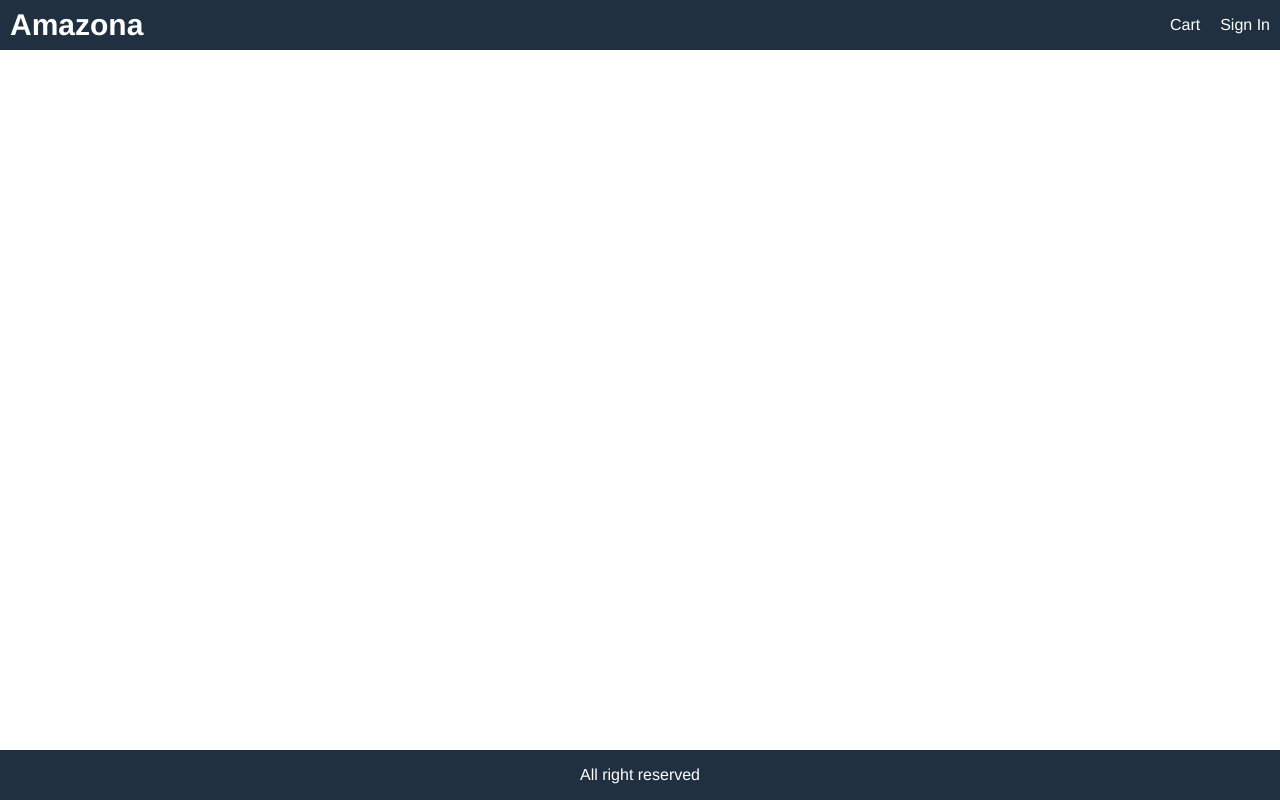
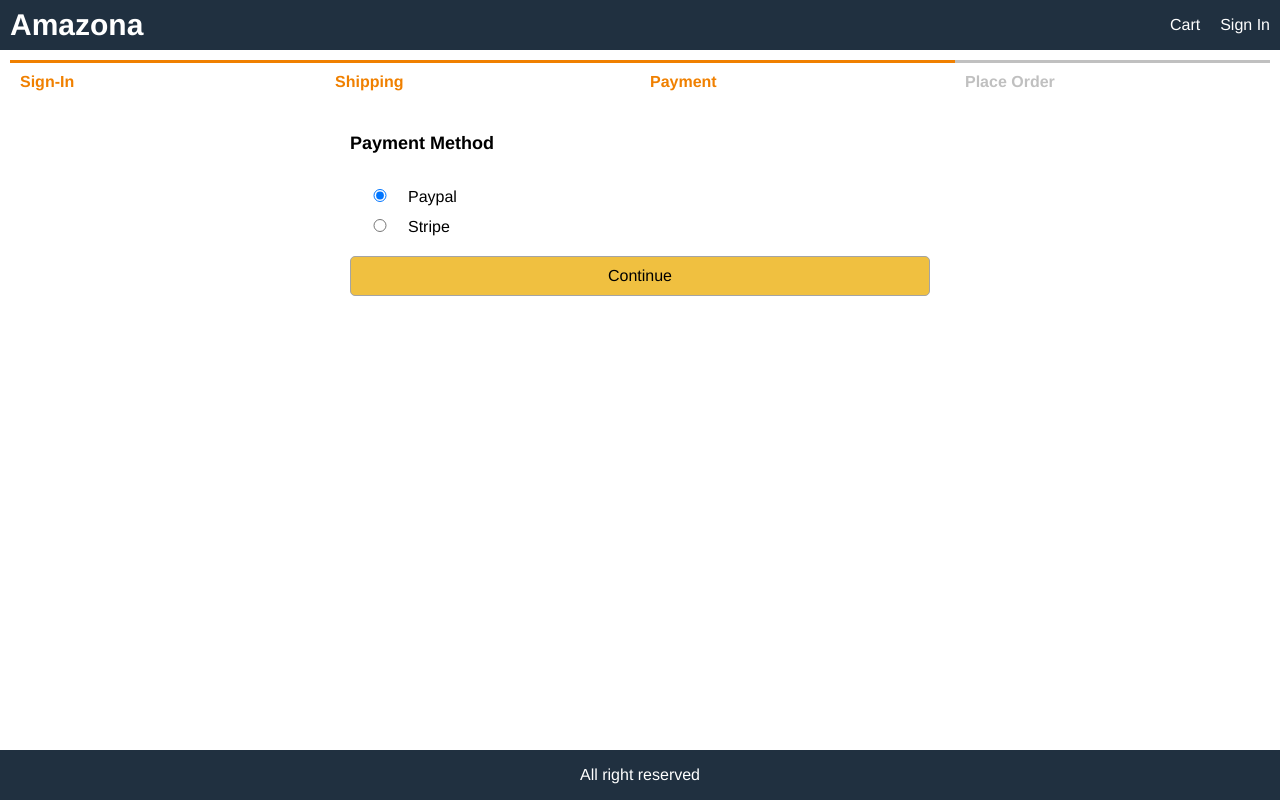
Before and after one commit to FranMackinlay/E-Commerce-MERN, a React (Create React App) app in the folder frontend/: page /payment in a window 1280 px wide. Built offline with nearby package versions, Linux system fonts and the light colour scheme.

Commit message:
ADD, paymentMethodScreen

```diff
--- a/frontend/src/App.js
+++ b/frontend/src/App.js
@@ -4,6 +4,7 @@ import { BrowserRouter, Link, Route } from 'react-router-dom';
 import { signOut } from './actions/userActions';
 import CartScreen from './screens/CartScreen';
 import HomeScreen from './screens/HomeScreen';
+import PaymentMethodScreen from './screens/PaymentMethodScreen';
 import ProductScreen from './screens/ProductScreen';
 import RegisterScreen from './screens/RegisterScreen';
 import ShippingAddressScreen from './screens/ShippingAddressScreen';
@@ -21,7 +22,7 @@ function App() {
 
   const signOutHandler = () => {
     dispatch(signOut());
-  }
+  };
 
   return (
     <BrowserRouter>
@@ -46,7 +47,7 @@ function App() {
                   </ul>
                 </div>
               ) : (
-                <Link to="/signin">Sign In</Link>
+                  <Link to="/signin">Sign In</Link>
                 )
             }
           </div>
@@ -57,6 +58,7 @@ function App() {
           <Route path='/signin' component={SignInScreen}></Route>
           <Route path='/register' component={RegisterScreen}></Route>
           <Route path='/shipping' component={ShippingAddressScreen}></Route>
+          <Route path='/payment' component={PaymentMethodScreen}></Route>
           <Route path='/' component={HomeScreen} exact></Route>
         </main>
         <footer className="row center">All right reserved</footer>
--- a/frontend/src/index.css
+++ b/frontend/src/index.css
@@ -279,7 +279,7 @@ img.large {
 
 .form label {
   margin: 1rem 0;
-  display: block;
+  /* display: block; */
 }
 
 /* Dropdown */
--- /dev/null
+++ b/frontend/src/screens/PaymentMethodScreen.jsx
@@ -0,0 +1,44 @@
+import React, { useState } from 'react';
+import { useDispatch } from 'react-redux';
+import { savePaymentMethod } from '../actions/cartActions';
+import CheckoutSteps from '../components/CheckoutSteps/CheckoutSteps';
+
+const PaymentMethodScreen = props => {
+  const [paymentMethod, setPaymentMethod] = useState('PayPal');
+  const dispatch = useDispatch();
+
+  const submitHandler = e => {
+    e?.preventDefault();
+    dispatch(savePaymentMethod(paymentMethod));
+    props.history.push('/placeorder')
+
+  }
+  return (
+    <div>
+      <CheckoutSteps step1 step2 step3></CheckoutSteps>
+      <form action="" className="form" onSubmit={submitHandler}>
+        <div>
+          <h1>Payment Method</h1>
+        </div>
+        <div>
+          <div>
+            <input type="radio" id="paypal" value="PayPal" name="paymentMethod" requred checked onChange={e => setPaymentMethod(e.target.value)}/>
+            <label htmlFor="paypal">Paypal</label>
+          </div>
+        </div>
+
+        <div>
+          <div>
+            <input type="radio" id="stripe" value="Stripe" name="paymentMethod" requred onChange={e => setPaymentMethod(e.target.value)}/>
+            <label htmlFor="stripe">Stripe</label>
+          </div>
+        </div>
+        <div>
+          <button type="submit" className="primary">Continue</button>
+        </div>
+      </form>
+    </div>
+  );
+}
+
+export default PaymentMethodScreen;
```
